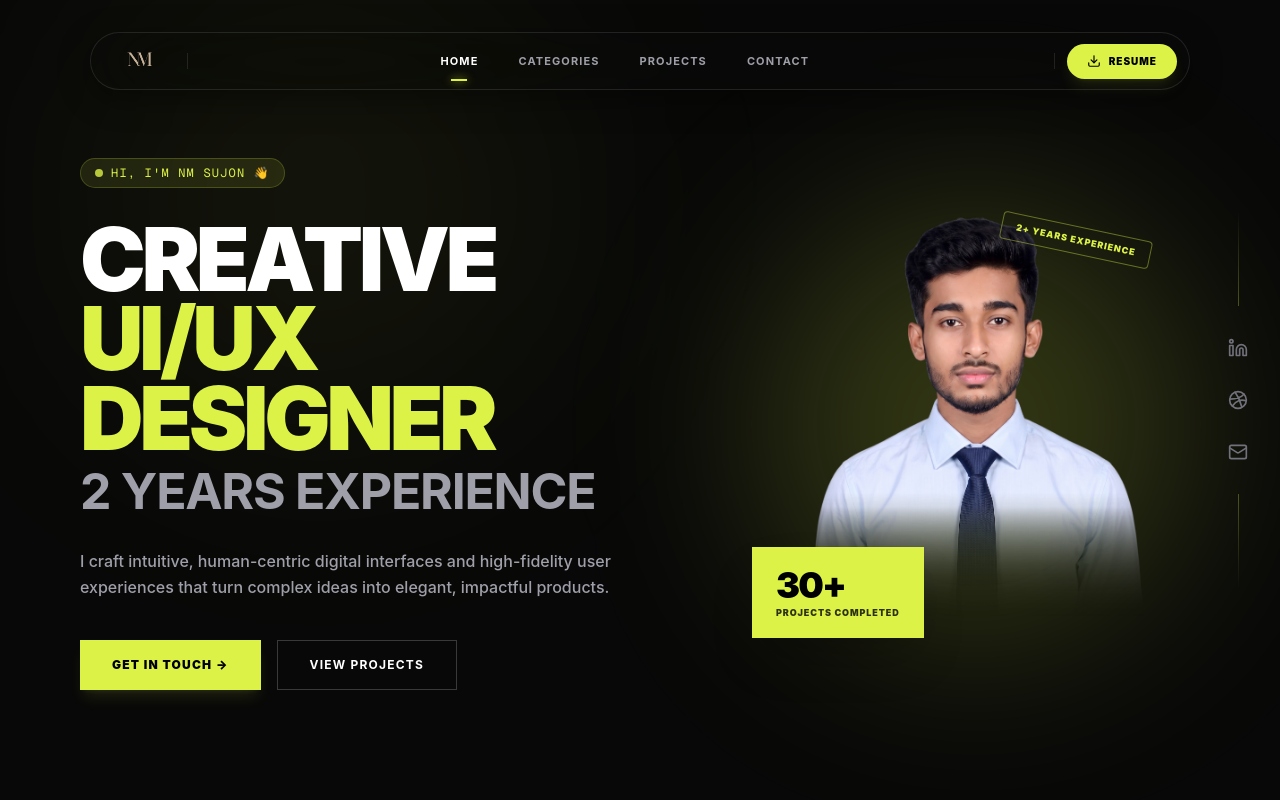
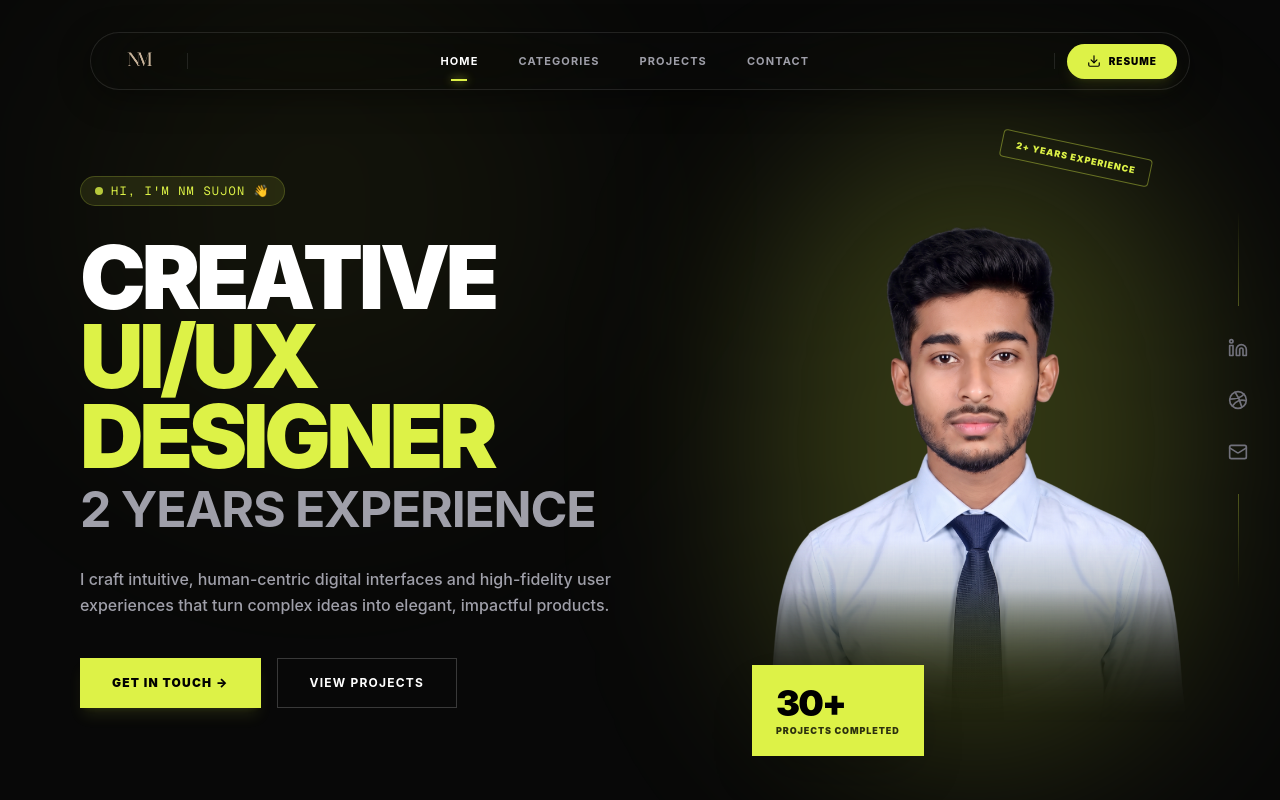
Before and after one commit to nmsujon/portfolio, a Next.js app: page / in a window 1280 px wide. Shown: the top 800 px of the page. Built offline with nearby package versions, Linux system fonts and the light colour scheme.

Commit message:
Restore main version layout: hero photo and project card sizes

```diff
--- a/src/components/Hero.tsx
+++ b/src/components/Hero.tsx
@@ -86,7 +86,7 @@ export default function Hero() {
             2+ YEARS EXPERIENCE
           </motion.div>
 
-          <div className="relative w-80 h-80 sm:w-[400px] sm:h-[400px] lg:w-[460px] lg:h-[460px] flex items-center justify-center">
+          <div className="relative w-full max-w-[560px] h-[480px] sm:h-[580px] lg:h-[660px] flex items-center justify-center">
 
             {/* Soft radial glow directly behind the person */}
             <div className="absolute inset-0 bg-accent/20 rounded-full blur-[100px] scale-95 pointer-events-none" />
```
